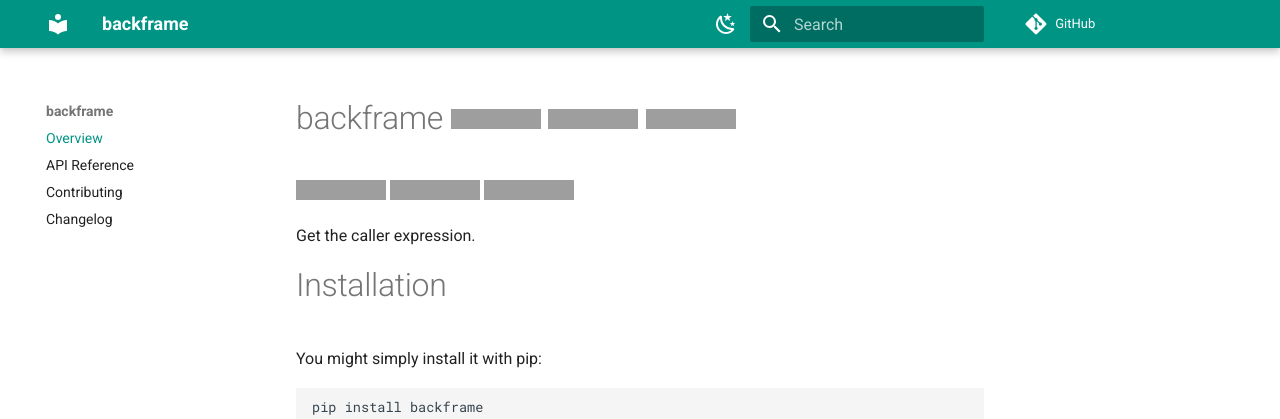
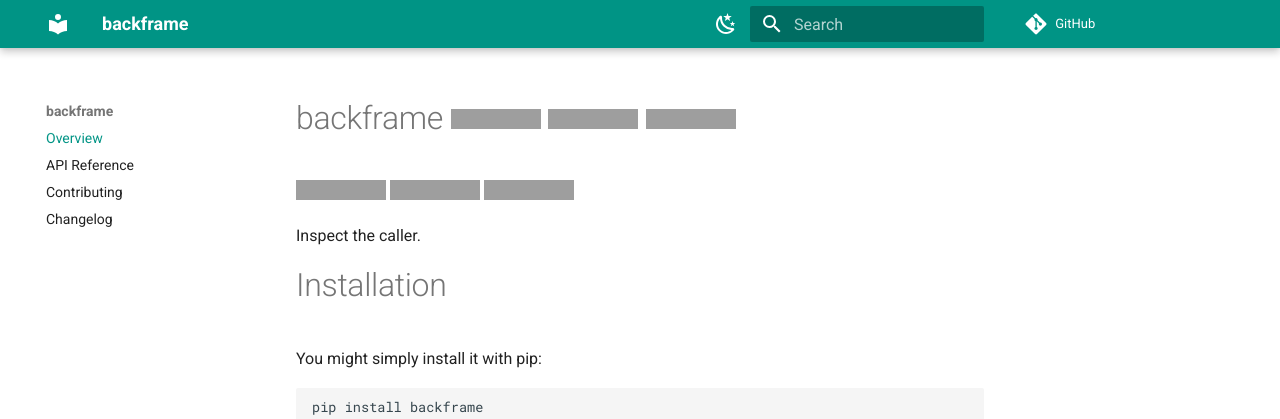
Before and after one commit to bswck/backframe, an MkDocs documentation site: the page built from docs/index.md, in a window 1280 px wide and 900 px high. Shown: the top 419 px of the window. Built offline with MkDocs 1.6.1 and Material for MkDocs 9.7.7, drawn with Linux system fonts in a browser that asks for light colours; comment, search, counter and statistics services are not loaded; grey boxes are pictures that could not be loaded.

Commit message:
Mechanized patch at bswck/skeleton@0.0.2rc-140-gfb19b08
Skeleton revision: https://github.com/bswck/skeleton/tree/0.0.2rc-140-gfb19b08

```diff
--- a/.copier-answers.yml
+++ b/.copier-answers.yml
@@ -3,7 +3,7 @@ _src_path: gh:bswck/skeleton
 author: bswck
 cli: false
 copyright: Bartosz Sławecki
-description: Get the caller expression.
+description: Inspect the caller.
 docs: true
 email: bswck.dev@gmail.com
 github: bswck
@@ -11,7 +11,7 @@ license: MIT
 package: backframe
 precommit: true
 pypi: true
-pypi_description: Get the caller expression.
+pypi_description: Inspect the caller.
 pypi_project: backframe
 pypy: true
 python: '3.8'
--- a/backframe/__init__.py
+++ b/backframe/__init__.py
@@ -1,7 +1,7 @@
 """
 `backframe`.
 
-Get the caller expression.
+Inspect the caller.
 
 (C) 2024-present Bartosz Sławecki (bswck)
 """
--- a/docs/index.md
+++ b/docs/index.md
@@ -7,7 +7,7 @@
 
 
 
-Get the caller expression.
+Inspect the caller.
 
 # Installation
 You might simply install it with pip:
--- a/mkdocs.yml
+++ b/mkdocs.yml
@@ -3,7 +3,7 @@
 # https://github.com/bswck/skeleton/tree/0.0.2rc-140-gfb19b08/project/%23%25%20if%20docs%20%25%23mkdocs.yml%23%25%20endif%20%25%23.jinja
 
 site_name: "backframe"
-site_description: "Get the caller expression."
+site_description: "Inspect the caller."
 site_url: "https://backframe.readthedocs.io/en/latest/"
 repo_url: "https://github.com/bswck/backframe"
 repo: "bswck/backframe"
--- a/pyproject.toml
+++ b/pyproject.toml
@@ -5,7 +5,7 @@
 [tool.poetry]
 name = "backframe"
 version = "0.0.0"
-description = "Get the caller expression."
+description = "Inspect the caller."
 authors = ["bswck <bswck.dev@gmail.com>"]
 license = "MIT"
 readme = "README.md"
```
Also changed, not shown: README.md (+1 -1 lines), 1 other file.
